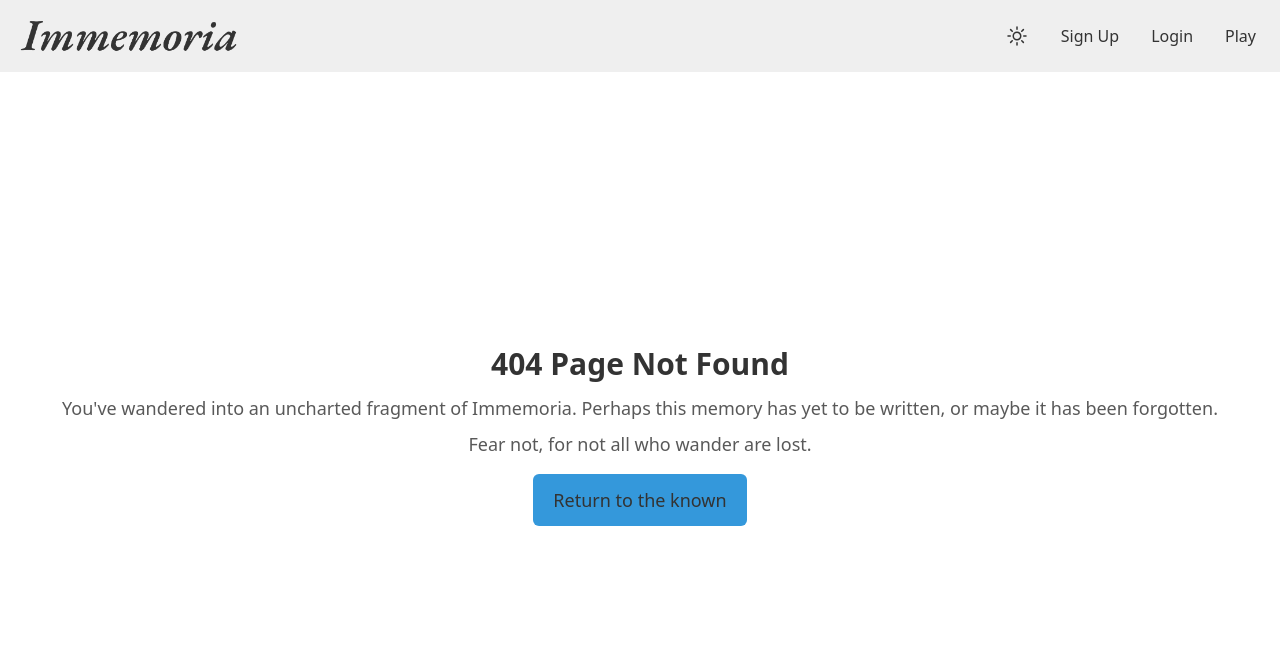
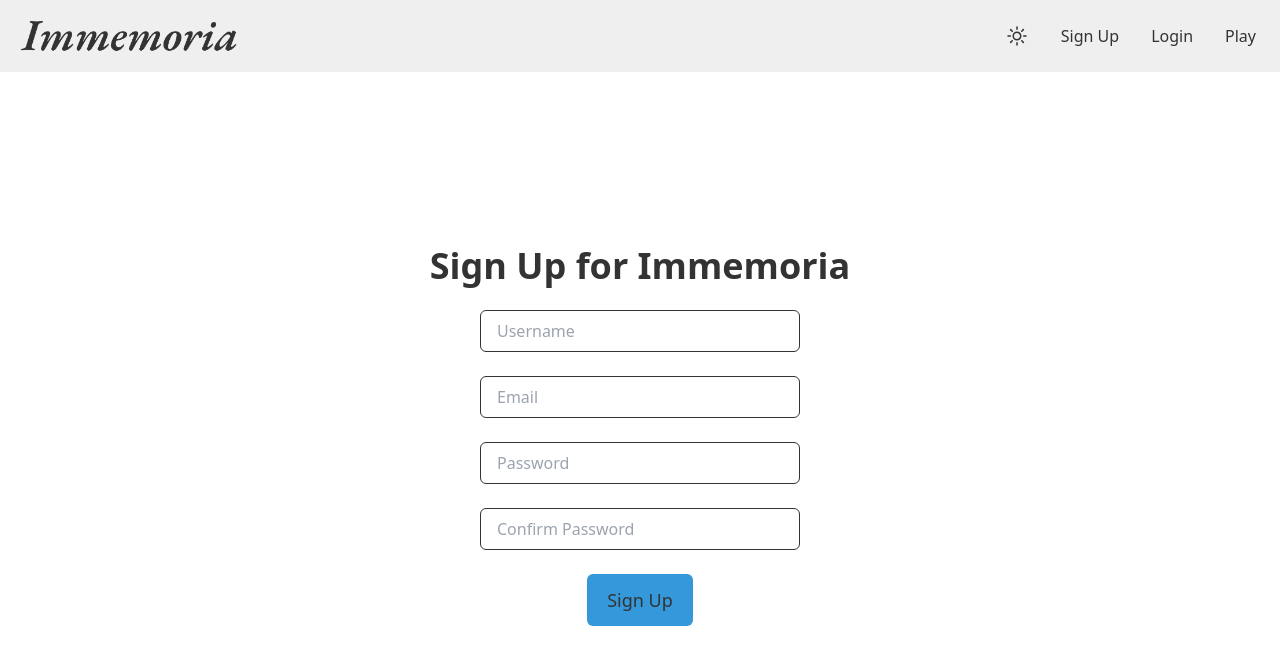
Before and after one commit to sean-a-ogrady/Immemoria-client, a React (Vite) app: page /signup in a window 1280 px wide. Shown: the top 664 px of the page. Built offline with nearby package versions, Linux system fonts and the light colour scheme.

Commit message:
Add signup route to main.jsx

```diff
--- a/src/main.jsx
+++ b/src/main.jsx
@@ -6,6 +6,7 @@ import Root from './routes/root.jsx'
 import LandingPage from './routes/landingPage.jsx'
 import GameInterface from './routes/gameInterface.jsx'
 import NotFound from './routes/notFound.jsx'
+import Signup from './routes/signup.jsx'
 
 export const url = "http://localhost:5000"
 
@@ -23,6 +24,10 @@ const router = createBrowserRouter([
         element: <GameInterface />
       },
       {
+        path: '/signup',
+        element: <Signup />
+      },
+      {
           path: '*', // Catch-all route
           element: <NotFound /> // Render the NotFound component for unmatched routes
       }
--- /dev/null
+++ b/src/routes/signup.jsx
@@ -0,0 +1,199 @@
+// TODO: Handle validation criteria on the backend
+import React, { useState } from 'react';
+import { useNavigate } from 'react-router-dom';
+
+function SignUpPage() {
+    const navigate = useNavigate();
+    const [email, setEmail] = useState('');
+    const [username, setUsername] = useState('');
+    const [password, setPassword] = useState('');
+    const [confirmPassword, setConfirmPassword] = useState('');
+    const [error, setError] = useState('');
+    // State variables for each validation criteria
+    const [emailValid, setEmailValid] = useState({ format: false, length: false });
+    const [usernameValid, setUsernameValid] = useState({ format: false, length: false });
+    const [passwordValid, setPasswordValid] = useState({ length: false, uppercase: false, lowercase: false, number: false });
+    const [confirmPasswordMatch, setConfirmPasswordMatch] = useState(false);
+    // State variables to track field focus
+    const [fieldFocus, setFieldFocus] = useState({ email: false, username: false, password: false, confirmPassword: false });
+
+    const handleEmailChange = (e) => {
+        const value = e.target.value;
+        setEmail(value);
+        setEmailValid({
+            format: /^[^\s@]+@[^\s@]+\.[^\s@]+$/.test(value),
+            length: value.length <= 255
+        });
+    };
+
+    const handleUsernameChange = (e) => {
+        const value = e.target.value;
+        setUsername(value);
+        setUsernameValid({
+            format: /^[A-Za-z0-9]+$/.test(value),
+            length: value.length <= 32 && value.length > 0
+        });
+    };
+
+    const handlePasswordChange = (e) => {
+        const value = e.target.value;
+        setPassword(value);
+        setPasswordValid({
+            length: value.length >= 8 && value.length <= 255,
+            uppercase: /[A-Z]/.test(value),
+            lowercase: /[a-z]/.test(value),
+            number: /\d/.test(value)
+        });
+    };
+
+    const handleConfirmPasswordChange = (e) => {
+        const value = e.target.value;
+        setConfirmPassword(value);
+        setConfirmPasswordMatch(value === password);
+    };
+
+    const handleSignUp = () => {
+        // Check if all validation criteria are met
+        if (!emailValid.format || !emailValid.length ||
+            !usernameValid.format || !usernameValid.length ||
+            !passwordValid.length || !passwordValid.uppercase ||
+            !passwordValid.lowercase || !passwordValid.number ||
+            !confirmPasswordMatch) {
+            setError('Please ensure all fields are correctly filled and passwords match.');
+            return;
+        }
+
+        fetch('http://localhost:5001/api/signup', {
+            method: 'POST',
+            headers: {
+                'Content-Type': 'application/json',
+            },
+            body: JSON.stringify({ email, password, username }),
+        })
+            .then(response => {
+                if (!response.ok) {
+                    throw new Error('Signup failed');
+                }
+                return response.json();
+            })
+            .then(data => {
+                // Handle successful signup
+                navigate('/login');
+            })
+            .catch(error => {
+                // Handle errors and inform the user
+                setError(error.message);
+            });
+    };
+
+    return (
+        <div className="flex flex-col items-center justify-center min-h-[calc(100vh-72px)] bg-light-background dark:bg-dark-background text-center px-4">
+            <div className="flex flex-col items-center justify-center space-y-6">
+                <h1 className="text-4xl font-bold text-light-primary-text dark:text-dark-primary-text">
+                    Sign Up for Immemoria
+                </h1>
+
+                {/* Username Input and Validation Messages */}
+                <input
+                    type="text"
+                    placeholder="Username"
+                    value={username}
+                    onChange={handleUsernameChange}
+                    onFocus={() => setFieldFocus({ ...fieldFocus, username: true })}
+                    onBlur={() => setFieldFocus({ ...fieldFocus, username: false })}
+                    className="w-full max-w-xs px-4 py-2 border border-light-primary-text dark:border-dark-primary-text rounded-md focus:outline-none focus:ring-2 focus:ring-dark-accent"
+                />
+                {fieldFocus.username && (
+                    <>
+                        <p className={`text-${usernameValid.format ? 'green' : 'red'}-500`}>
+                            Format: Only letters and numbers.
+                        </p>
+                        <p className={`text-${usernameValid.length ? 'green' : 'red'}-500`}>
+                            Length: Minimum 1 character, max 32 characters.
+                        </p>
+                    </>
+                )}
+
+                {/* Email Input and Validation Messages */}
+                <input
+                    type="email"
+                    placeholder="Email"
+                    value={email}
+                    onChange={handleEmailChange}
+                    onFocus={() => setFieldFocus({ ...fieldFocus, email: true })}
+                    onBlur={() => setFieldFocus({ ...fieldFocus, email: false })}
+                    className="w-full max-w-xs px-4 py-2 border border-light-primary-text dark:border-dark-primary-text rounded-md focus:outline-none focus:ring-2 focus:ring-dark-accent"
+                />
+                {fieldFocus.email && (
+                    <>
+                        <p className={`text-${emailValid.format ? 'green' : 'red'}-500`}>
+                            Format: Valid email format.
+                        </p>
+                        <p className={`text-${emailValid.length ? 'green' : 'red'}-500`}>
+                            Length: Max 255 characters.
+                        </p>
+                    </>
+                )}
+
+                {/* Password Input and Validation Messages */}
+                <input
+                    type="password"
+                    placeholder="Password"
+                    value={password}
+                    onChange={handlePasswordChange}
+                    onFocus={() => setFieldFocus({ ...fieldFocus, password: true })}
+                    onBlur={() => setFieldFocus({ ...fieldFocus, password: false })}
+                    className="w-full max-w-xs px-4 py-2 border border-light-primary-text dark:border-dark-primary-text rounded-md focus:outline-none focus:ring-2 focus:ring-dark-accent"
+                />
+                {fieldFocus.password && (
+                    <>
+                        <p className={`text-${passwordValid.length ? 'green' : 'red'}-500`}>
+                            Length: 8-255 characters.
+                        </p>
+                        <p className={`text-${passwordValid.uppercase ? 'green' : 'red'}-500`}>
+                            Contains: At least one uppercase letter.
+                        </p>
+                        <p className={`text-${passwordValid.lowercase ? 'green' : 'red'}-500`}>
+                            Contains: At least one lowercase letter.
+                        </p>
+                        <p className={`text-${passwordValid.number ? 'green' : 'red'}-500`}>
+                            Contains: At least one number.
+                        </p>
+                    </>
+                )}
+
+                {/* Confirm Password Input and Validation Messages */}
+                <input
+                    type="password"
+                    placeholder="Confirm Password"
+                    value={confirmPassword}
+                    onChange={handleConfirmPasswordChange}
+                    onFocus={() => setFieldFocus({ ...fieldFocus, confirmPassword: true })}
+                    onBlur={() => setFieldFocus({ ...fieldFocus, confirmPassword: false })}
+                    className="w-full max-w-xs px-4 py-2 border border-light-primary-text dark:border-dark-primary-text rounded-md focus:outline-none focus:ring-2 focus:ring-dark-accent"
+                />
+                {fieldFocus.confirmPassword && (
+                    <p className={`text-${confirmPasswordMatch ? 'green' : 'red'}-500`}>
+                        Match: Confirm password must match the password.
+                    </p>
+                )}
+
+                {/* Error Message and Submit Button */}
+                {error && (
+                    <div className="text-light-interactive dark:text-dark-interactive">
+                        {error}
+                    </div>
+                )}
+                <button
+                    onClick={handleSignUp}
+                    className="px-5 py-3 rounded-md text-lg text-center sm:text-center text-light-primary-text dark:text-dark-primary-text bg-light-accent dark:bg-dark-accent hover:bg-light-sidebar dark:hover:bg-dark-sidebar focus:outline-none focus:ring-2 focus:ring-inset focus:ring-dark-accent"
+                >
+                    Sign Up
+                </button>
+            </div>
+        </div>
+    );
+
+}
+
+export default SignUpPage;
```
Also changed, not shown: src/routes/sign_up.jsx (deleted).
